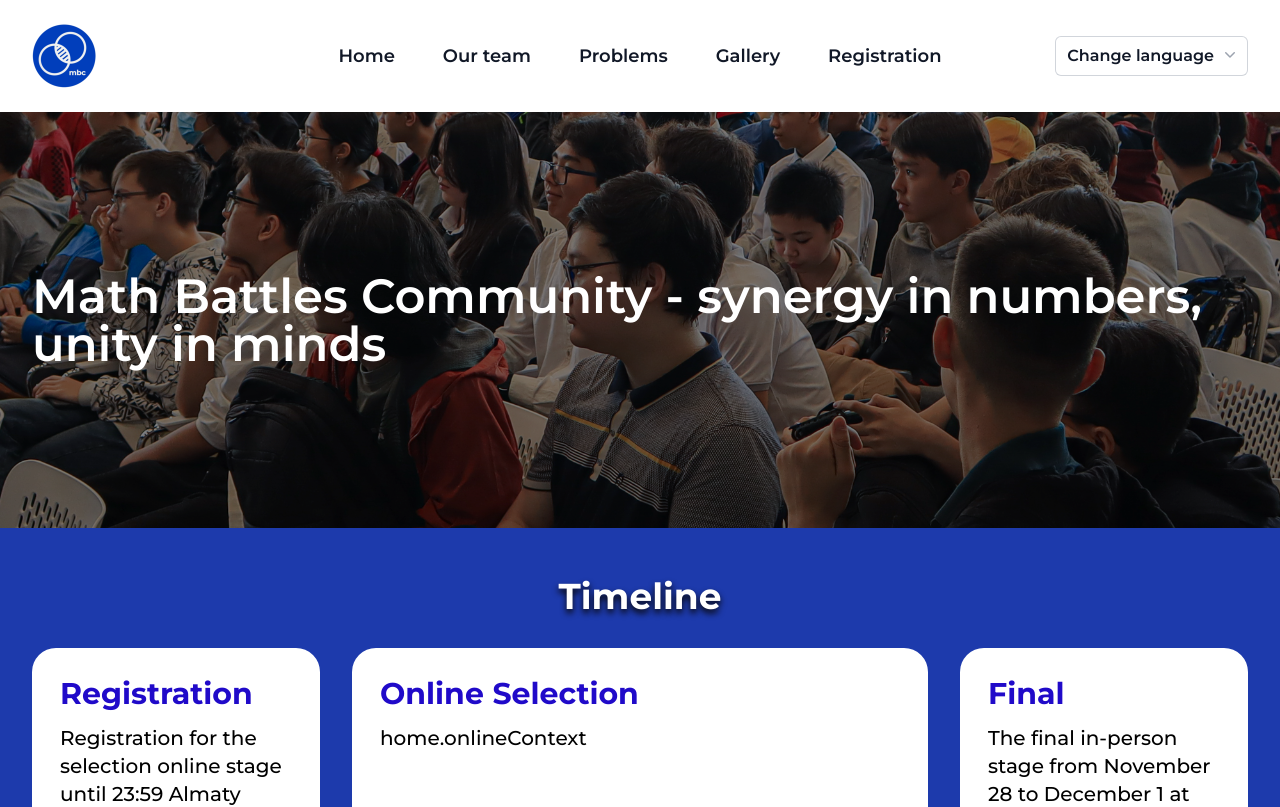
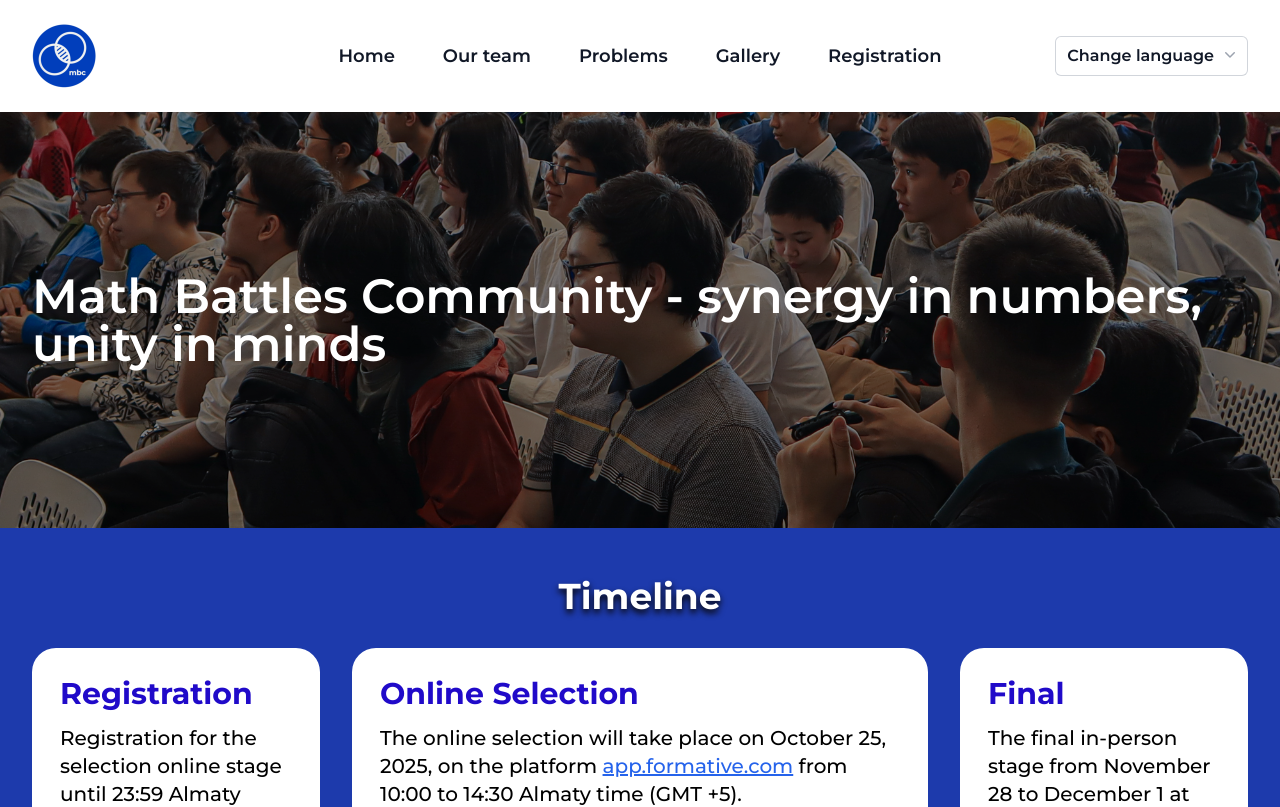
Before and after one commit to rimochek/math-battles, a Next.js app: page /en in a window 1280 px wide. Shown: the top 807 px of the page. Built offline with nearby package versions, Linux system fonts and the light colour scheme.

Commit message:
Update page.tsx

```diff
--- a/src/app/[locale]/page.tsx
+++ b/src/app/[locale]/page.tsx
@@ -54,7 +54,20 @@ export default function IndexPage() {
               >
                 {t("online")}
               </p>
-              <p className="font-medium text-xl" style={{ whiteSpace: "pre-line" }}>{t("onlineContext")}</p>
+              <p className="font-medium text-xl" style={{ whiteSpace: "pre-line" }}>
+                {t.rich("onlineContext", {
+                  link: (chunks) => (
+                    <a
+                      href="https://app.formative.com"
+                      target="_blank"
+                      rel="noopener noreferrer"
+                      className="underline text-blue-600 hover:text-blue-800 transition-colors"
+                    >
+                      {chunks}
+                    </a>
+                  ),
+                })}
+              </p>
             </div>
             <div className="bg-white rounded-3xl p-7 min-h-48">
               <p
```
